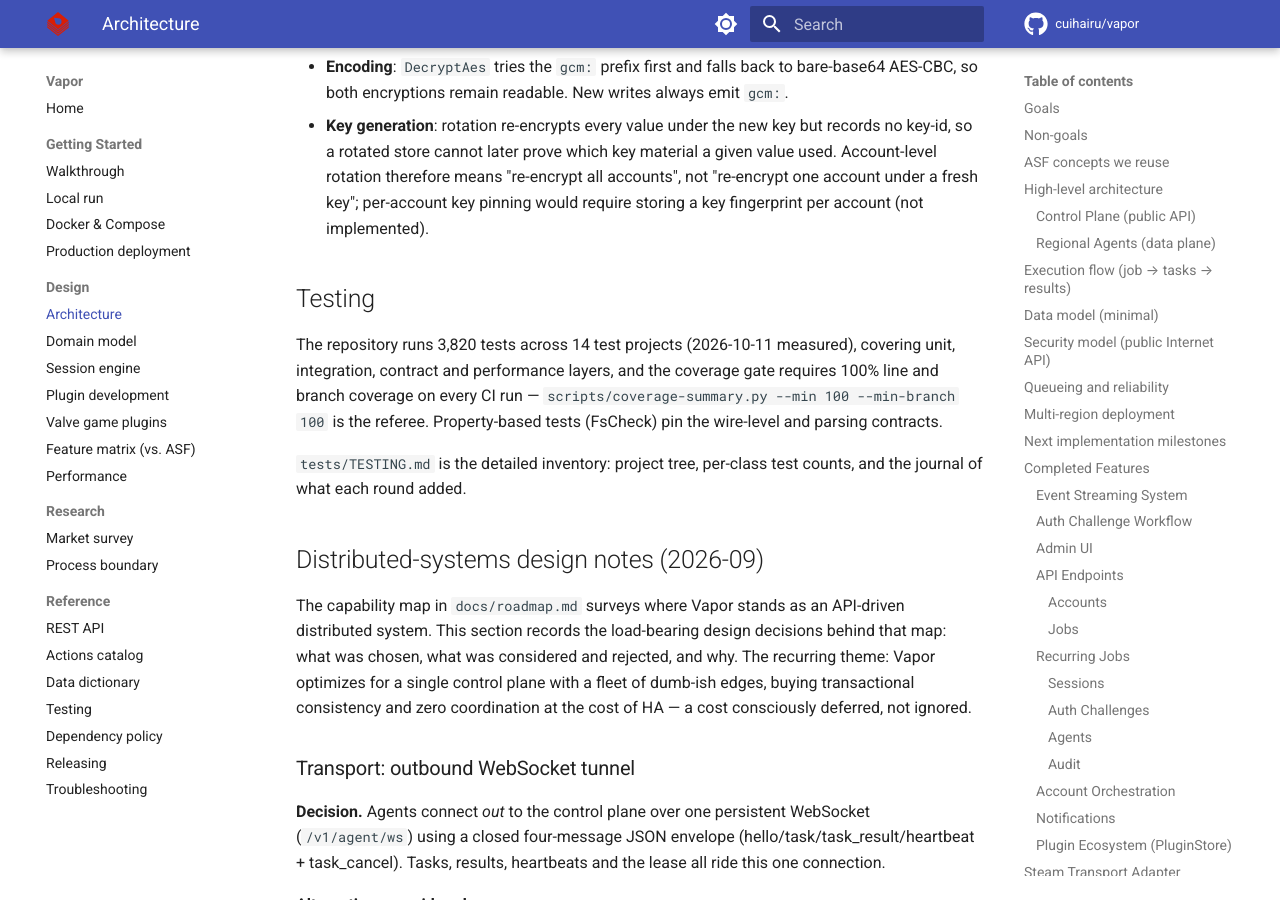
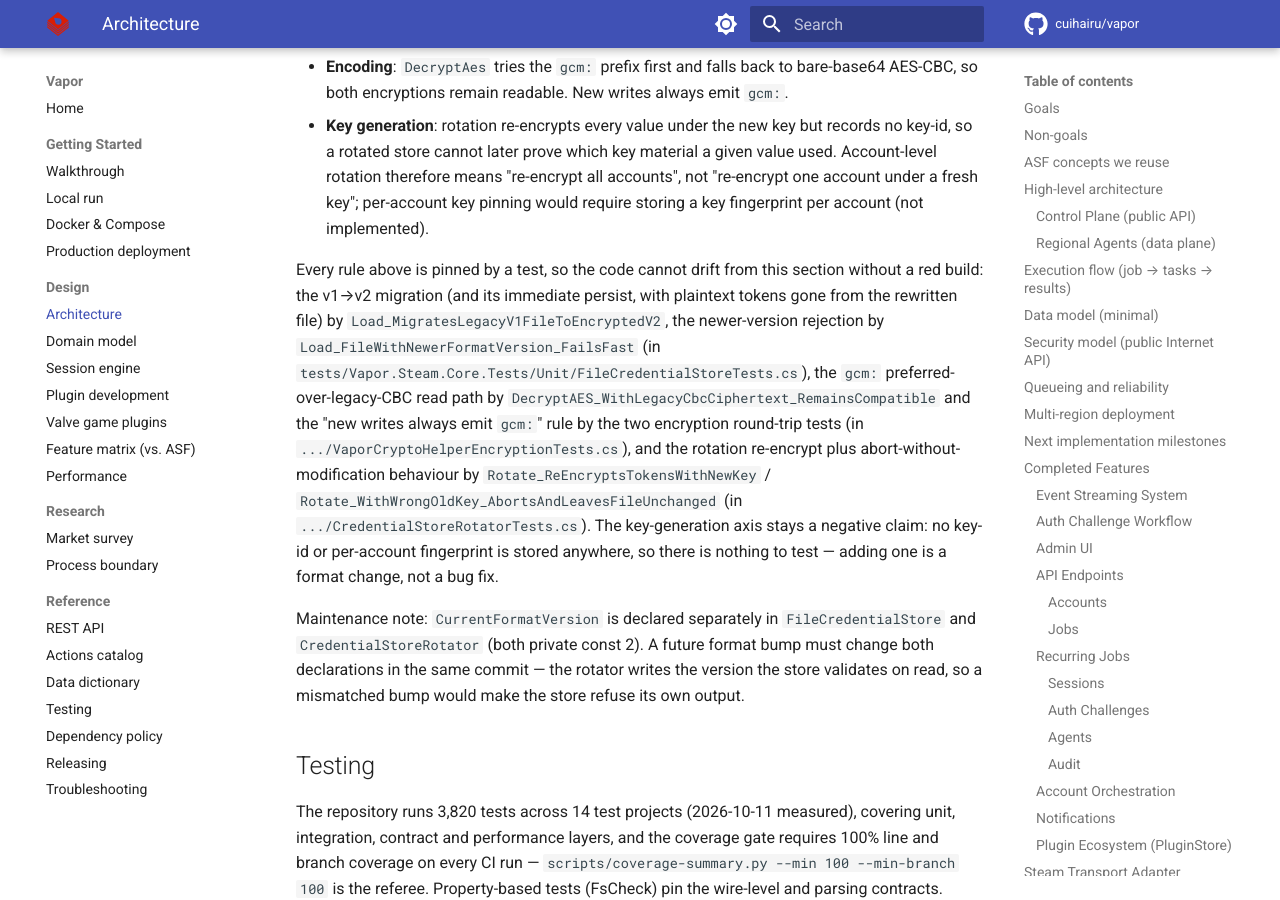
Before and after one commit to cuihairu/vapor, an MkDocs documentation site: the page built from docs/architecture.md, in a window 1280 px wide and 900 px high, scrolled down 13002 px. Built offline with MkDocs 1.6.1 and Material for MkDocs 9.7.7, drawn with Linux system fonts in a browser that asks for light colours; comment, search, counter and statistics services are not loaded.

Commit message:
docs: pin secret version rules to tests
Signed-off-by: cuihairu <chuihairu@gmail.com>

```diff
--- a/docs/architecture.md
+++ b/docs/architecture.md
@@ -496,6 +496,27 @@ Rules:
   accounts", not "re-encrypt one account under a fresh key"; per-account key
   pinning would require storing a key fingerprint per account (not implemented).
 
+Every rule above is pinned by a test, so the code cannot drift from this
+section without a red build: the v1→v2 migration (and its immediate persist,
+with plaintext tokens gone from the rewritten file) by
+`Load_MigratesLegacyV1FileToEncryptedV2`, the newer-version rejection by
+`Load_FileWithNewerFormatVersion_FailsFast` (in
+`tests/Vapor.Steam.Core.Tests/Unit/FileCredentialStoreTests.cs`), the `gcm:`
+preferred-over-legacy-CBC read path by `DecryptAES_WithLegacyCbcCiphertext_RemainsCompatible`
+and the "new writes always emit `gcm:`" rule by the two encryption round-trip
+tests (in `.../VaporCryptoHelperEncryptionTests.cs`), and the rotation
+re-encrypt plus abort-without-modification behaviour by
+`Rotate_ReEncryptsTokensWithNewKey` / `Rotate_WithWrongOldKey_AbortsAndLeavesFileUnchanged`
+(in `.../CredentialStoreRotatorTests.cs`). The key-generation axis stays a
+negative claim: no key-id or per-account fingerprint is stored anywhere, so there is
+nothing to test — adding one is a format change, not a bug fix.
+
+Maintenance note: `CurrentFormatVersion` is declared separately in
+`FileCredentialStore` and `CredentialStoreRotator` (both private const 2). A
+future format bump must change both declarations in the same commit — the
+rotator writes the version the store validates on read, so a mismatched bump
+would make the store refuse its own output.
+
 ## Testing
 
 The repository runs 3,820 tests across 14 test projects (2026-10-11
```
Also changed, not shown: todo.md (+2 -1 lines).
